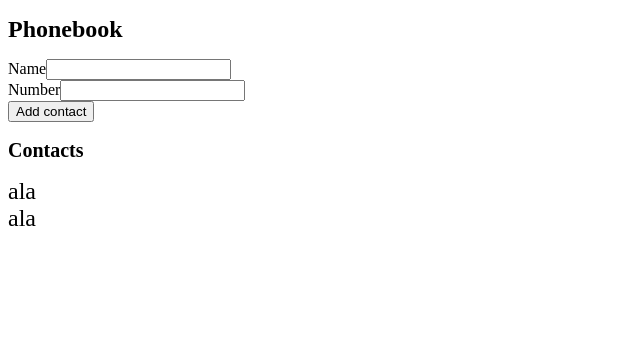
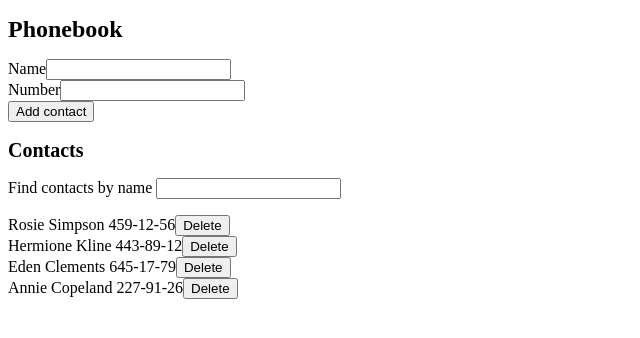
Before and after one commit to BartekSwiderski/goit-react-hw-02-phonebook, a React (Create React App) app: page / in a window 1280 px wide. Shown: the top 338 px of the page, without its empty margins (0-640 px from the left). Built offline with nearby package versions, Linux system fonts and the light colour scheme.

Commit message:
added filter

```diff
--- a/src/components/ContactList.jsx
+++ b/src/components/ContactList.jsx
@@ -1,7 +1,22 @@
 import styles from "./Phonebook.module.css";
 
-const ContactList = () => {
-  return <div className={styles.title}>ala</div>;
+const ContactList = ({ filter, del, data }) => {
+  return (
+    <ul className={styles.contacts} style={{ padding: 0 }}>
+      {data.map(({ id, name, number }) => {
+        return name.toLowerCase().includes(filter.toLowerCase()) ? (
+          <li key={id} className={styles.contact}>
+            {name} {number}
+            <button className={styles.btn__delete} onClick={() => del(id)}>
+              Delete
+            </button>
+          </li>
+        ) : (
+          <></>
+        );
+      })}
+    </ul>
+  );
 };
 
 export default ContactList;
--- a/src/components/Filter.jsx
+++ b/src/components/Filter.jsx
@@ -1,7 +1,22 @@
 import styles from "./Phonebook.module.css";
 
-const Filter = () => {
-  return <div className={styles.title}>ala</div>;
+const Filter = ({ setFilter }) => {
+  return (
+    <div className={styles.column}>
+      <label className={styles.label} htmlFor="filter">
+        Find contacts by name{" "}
+      </label>
+      <input
+        className={styles.input}
+        required
+        type="text"
+        name="filter"
+        onChange={setFilter}
+        pattern="^[a-zA-Zа-яА-Я]+(([' -][a-zA-Zа-яА-Я ])?[a-zA-Zа-яА-Я]*)*$"
+        title="Please give me a name."
+      />
+    </div>
+  );
 };
 
 export default Filter;
--- a/src/components/Phonebook.jsx
+++ b/src/components/Phonebook.jsx
@@ -10,7 +10,6 @@ export class Phonebook extends Component {
     contacts: [
       { id: "id-1", name: "Rosie Simpson", number: "459-12-56" },
       { id: "id-2", name: "Hermione Kline", number: "443-89-12" },
-      { id: "id-22", name: "hermione kline", number: "443-89-12" },
       { id: "id-3", name: "Eden Clements", number: "645-17-79" },
       { id: "id-4", name: "Annie Copeland", number: "227-91-26" },
     ],
@@ -19,41 +18,51 @@ export class Phonebook extends Component {
     filter: "",
   };
 
-  /*  changeFormNumber = (event) => {
-    this.setState({ number: event.target.value });
-  }; */
+  contactExist = (i) => {
+    return this.state.contacts.some(({ name }) => name === i);
+  };
 
   changeForm = (event) => {
-    this.setState({ [event.target.name]: event.target.value });
+    this.contactExist(event.target.value)
+      ? alert(`${event.target.value} is alredy in contacts.`)
+      : this.setState({ [event.target.name]: event.target.value });
   };
 
   saveContact = (event) => {
+    const form = event.target;
     event.preventDefault();
-
-    this.state.contacts.every(({ name }) => name === event.target.value)
+    this.contactExist(this.state.name)
       ? alert(`${event.target.value} is alredy in contacts.`)
       : this.setState(({ name, number, contacts }) => {
           return {
             contacts: [...contacts, { id: nanoid(), name, number }],
             name: "",
+            number: "",
           };
         });
-    this.reset();
+    form.reset();
   };
 
   handleSetFilter = (event) => {
     this.setState({ filter: event.target.value });
   };
 
+  deleteContact = (index) => {
+    this.setState(({ contacts }) => {
+      return { contacts: contacts.filter(({ id }) => id !== index) };
+    });
+  };
+
   render() {
+    const { contacts, filter } = this.state;
     return (
       <div>
         <h1 className={styles.title}>Phonebook</h1>
         <ContactForm save={this.saveContact} changeForm={this.changeForm} />
 
         <h2 className={styles.subtitle}>Contacts</h2>
-        <Filter />
-        <ContactList />
+        <Filter setFilter={this.handleSetFilter} />
+        <ContactList filter={filter} data={contacts} del={this.deleteContact} />
       </div>
     );
   }
```
